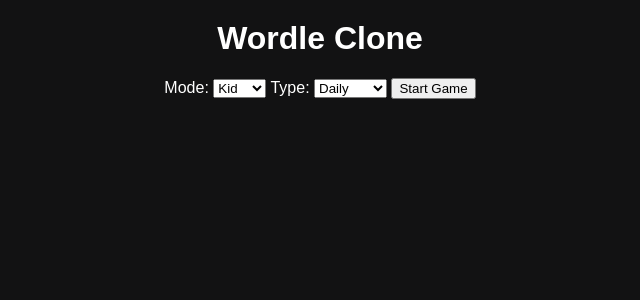
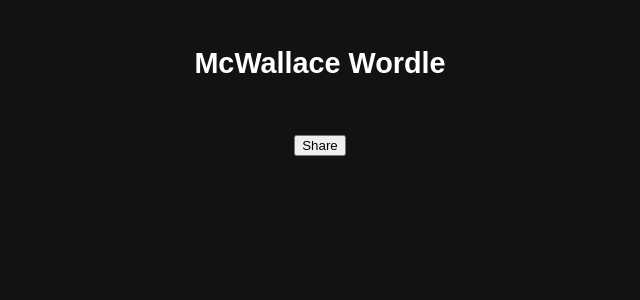
Before and after one commit to rileywallaceriley/wallace_wordle, a FastAPI app: page / in a window 1280 px wide. Shown: the top 300 px of the page, without its empty margins (320-960 px from the left). Run offline with FastAPI, Linux system fonts and the light colour scheme.

Commit message:
Update index.html

```diff
--- a/templates/index.html
+++ b/templates/index.html
@@ -1,107 +1,79 @@
 <!DOCTYPE html>
 <html lang="en">
 <head>
-  <meta charset="UTF-8" />
-  <meta name="viewport" content="width=device-width, initial-scale=1.0"/>
-  <title>Wordle Clone</title>
+  <meta charset="UTF-8">
+  <title>McWallace Wordle</title>
+  <meta name="viewport" content="width=device-width, initial-scale=1.0">
   <style>
     body {
-      font-family: sans-serif;
       background: #121213;
       color: white;
-      margin: 0;
-      padding: 0;
-      text-align: center;
+      font-family: sans-serif;
+      display: flex;
+      flex-direction: column;
+      align-items: center;
+      padding: 20px;
     }
-    h1 { margin-top: 20px; }
-
-    #controls {
-      margin: 10px;
+    h1 {
+      font-size: 1.8em;
+      margin-bottom: 10px;
     }
-
-    #feedback {
+    #board {
       display: grid;
-      grid-template-rows: repeat(6, auto);
-      gap: 8px;
-      margin: 20px auto;
-      width: 100%;
-      max-width: 320px;
+      grid-template-rows: repeat(6, 1fr);
+      gap: 5px;
+      margin-bottom: 20px;
     }
-
-    .feedback-row {
-      display: grid;
-      grid-template-columns: repeat(5, 1fr);
+    .row {
+      display: flex;
+      justify-content: center;
       gap: 5px;
     }
-
     .tile {
-      background-color: #3a3a3c;
+      width: 45px;
+      height: 45px;
       border: 2px solid #3a3a3c;
-      color: white;
-      font-size: 2rem;
-      font-weight: bold;
-      height: 3rem;
-      line-height: 3rem;
+      display: flex;
+      justify-content: center;
+      align-items: center;
+      font-size: 1.5em;
       text-transform: uppercase;
+      background: #121213;
     }
-
-    .correct { background: #538d4e; }
-    .present { background: #b59f3b; }
-    .absent  { background: #3a3a3c; }
-
+    .correct { background: #538d4e; border: none; }
+    .present { background: #b59f3b; border: none; }
+    .absent { background: #3a3a3c; border: none; }
     #keyboard {
       display: flex;
       flex-direction: column;
-      align-items: center;
-      gap: 6px;
-      margin-bottom: 40px;
+      gap: 5px;
     }
-
     .key-row {
       display: flex;
-      gap: 4px;
+      justify-content: center;
+      gap: 5px;
     }
-
     .key {
-      padding: 12px;
+      padding: 10px;
       background: #818384;
-      color: white;
       border: none;
       border-radius: 4px;
-      font-size: 1rem;
-      width: 32px;
-      text-align: center;
+      color: white;
+      font-size: 1em;
+      flex: 1;
+      max-width: 40px;
+      text-transform: uppercase;
     }
-
-    .key.enter { width: 60px; }
-    .key.delete { width: 60px; }
-
-    @media (max-width: 480px) {
-      .tile { height: 2.5rem; line-height: 2.5rem; font-size: 1.5rem; }
-      .key { padding: 10px; width: 28px; font-size: 0.9rem; }
-      .key.enter, .key.delete { width: 50px; }
-    }
+    .key.correct { background: #538d4e; }
+    .key.present { background: #b59f3b; }
+    .key.absent { background: #3a3a3c; }
   </style>
 </head>
 <body>
-  <h1>Wordle Clone</h1>
-  <div id="controls">
-    Mode:
-    <select id="mode">
-      <option value="kids">Kid</option>
-      <option value="adult">Adult</option>
-    </select>
-    Type:
-    <select id="type">
-      <option value="daily">Daily</option>
-      <option value="random">Random</option>
-    </select>
-    <button onclick="startGame()">Start Game</button>
-  </div>
-
-  <div id="feedback"></div>
+  <h1>McWallace Wordle</h1>
+  <div id="board"></div>
   <div id="keyboard"></div>
-
+  <button onclick="shareResult()">Share</button>
   <script src="/static/main.js"></script>
 </body>
 </html>
```
